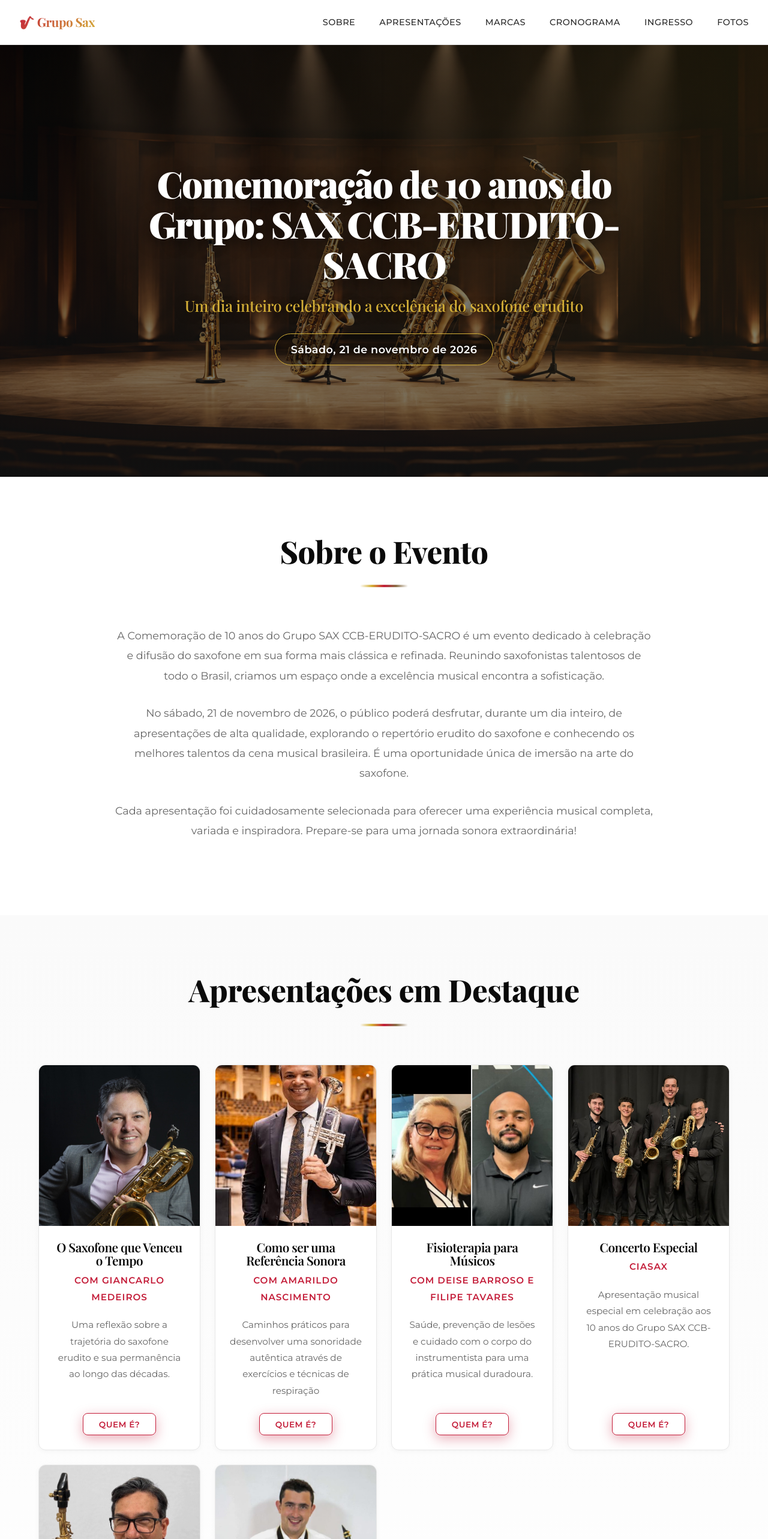
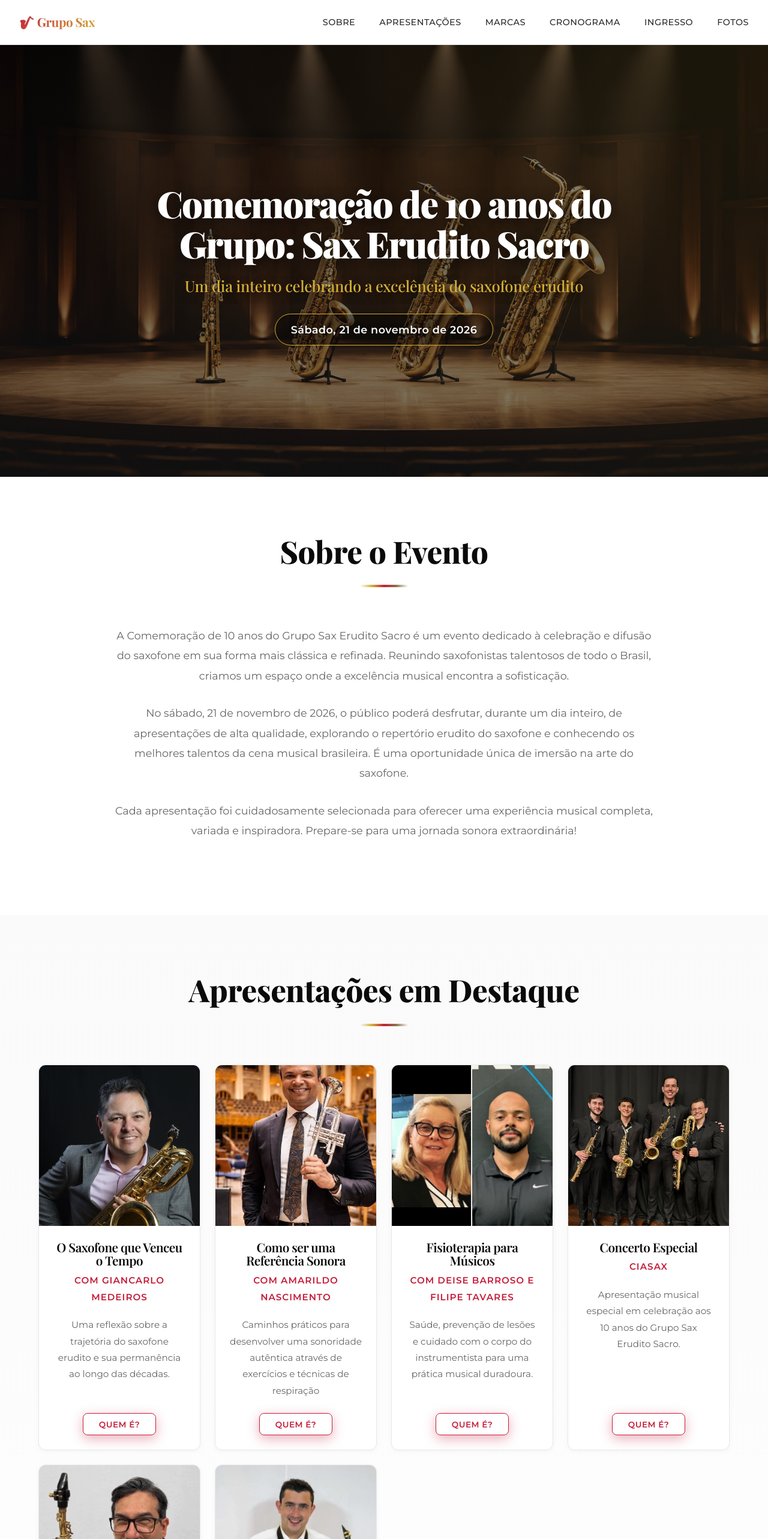
Before and after one commit to mahavibr/saxofone-event, a React (Vite) app: page / in a window 1280 px wide. Shown: the top 2566 px of the page at 60% size. Built offline with nearby package versions, Linux system fonts and the light colour scheme.

Commit message:
feat: renomear evento para Sax Erudito Sacro e remover mencoes a CCB
Co-Authored-By: Claude Opus 4.8 <noreply@anthropic.com>

```diff
--- a/index.html
+++ b/index.html
@@ -5,11 +5,11 @@
     <meta name="viewport" content="width=device-width, initial-scale=1.0" />
 
     <!-- Título e Favicon -->
-    <title>Comemoração de 10 anos do Grupo: SAX CCB-ERUDITO-SACRO</title>
+    <title>Comemoração de 10 anos do Grupo: Sax Erudito Sacro</title>
     <link rel="icon" type="image/svg+xml" href="/favicon.svg" />
 
     <!-- Descrição e Keywords -->
-    <meta name="description" content="Comemoração de 10 anos do Grupo SAX CCB-ERUDITO-SACRO - Um dia inteiro celebrando a excelência do saxofone erudito. Apresentações de saxofonistas talentosos do Brasil na Faculdade Uni Santana." />
+    <meta name="description" content="Comemoração de 10 anos do Grupo Sax Erudito Sacro - Um dia inteiro celebrando a excelência do saxofone erudito. Apresentações de saxofonistas talentosos do Brasil na Faculdade Uni Santana." />
     <meta name="keywords" content="saxofone, música erudita, encontro, São Paulo, concerto, clássico" />
     <meta name="author" content="Encontro de Saxofone" />
     <meta name="theme-color" content="#C41E3A" />
@@ -17,14 +17,14 @@
     <!-- Open Graph - Redes Sociais -->
     <meta property="og:type" content="event" />
     <meta property="og:url" content="https://saxofone-event.vercel.app" />
-    <meta property="og:title" content="Comemoração de 10 anos do Grupo: SAX CCB-ERUDITO-SACRO" />
+    <meta property="og:title" content="Comemoração de 10 anos do Grupo: Sax Erudito Sacro" />
     <meta property="og:description" content="Um dia inteiro de apresentações extraordinárias de saxofone erudito. Reunindo os melhores talentos saxofonistas do Brasil." />
     <meta property="og:image" content="https://saxofone-event.vercel.app/og-image.png" />
     <meta property="og:site_name" content="Encontro de Saxofone" />
 
     <!-- Twitter Card -->
     <meta name="twitter:card" content="summary_large_image" />
-    <meta name="twitter:title" content="Comemoração de 10 anos do Grupo: SAX CCB-ERUDITO-SACRO" />
+    <meta name="twitter:title" content="Comemoração de 10 anos do Grupo: Sax Erudito Sacro" />
     <meta name="twitter:description" content="Um dia inteiro de música erudita. Apresentações de saxofonistas profissionais do Brasil." />
     <meta name="twitter:image" content="https://saxofone-event.vercel.app/og-image.png" />
   </head>
--- a/src/App.jsx
+++ b/src/App.jsx
@@ -86,7 +86,7 @@ function App() {
   const faqItems = [
     {
       question: 'Qual é a data e local do evento?',
-      answer: 'A Comemoração de 10 anos do Grupo SAX CCB-ERUDITO-SACRO ocorre na Faculdade Uni Santana, localizada na Rua Voluntários da Pátria, 257 - Próximo ao Metrô Tietê (Linha Azul). O evento acontece no sábado, 21 de novembro de 2026, a partir das 08:00. A programação completa está disponível na seção de cronograma.'
+      answer: 'A Comemoração de 10 anos do Grupo Sax Erudito Sacro ocorre na Faculdade Uni Santana, localizada na Rua Voluntários da Pátria, 257 - Próximo ao Metrô Tietê (Linha Azul). O evento acontece no sábado, 21 de novembro de 2026, a partir das 08:00. A programação completa está disponível na seção de cronograma.'
     },
     {
       question: 'Quantos ingressos posso comprar?',
@@ -185,7 +185,7 @@ Possui especialização em Reabilitação Funcional das Disfunções Musculoesqu
     {
       name: 'Concerto Especial',
       role: 'CiaSax',
-      bio: 'Apresentação musical especial em celebração aos 10 anos do Grupo SAX CCB-ERUDITO-SACRO.',
+      bio: 'Apresentação musical especial em celebração aos 10 anos do Grupo Sax Erudito Sacro.',
       fullBio: `O Cia.Sax atua desde o ano de 2017 em diversos festivais e masterclasses, diversificando a música erudita para quarteto de saxofones para todos aqueles que querem ouvir novas sonoridades.
 
 O grupo participou de masterclasses com renomados saxofonistas, de grandes festivais, como Gramado in Concert, 2º Festival de Verão de Campos do Jordão, do Núcleo de Desenvolvimento de Carreira, da EMESP Tom Jobim, e no ano de 2023 foi vencedor do Concurso Jovens Solistas da Banda Sinfônica Jovem do Estado de São Paulo.
@@ -266,7 +266,7 @@ Cursou saxofone no Conservatório de Tatuí, e sua missão a cada saxofone é de
 
       <section className="hero">
         <div className="hero-content">
-          <h1>Comemoração de 10 anos do Grupo: SAX CCB-ERUDITO-SACRO</h1>
+          <h1>Comemoração de 10 anos do Grupo: Sax Erudito Sacro</h1>
           <p className="hero-subtitle">Um dia inteiro celebrando a excelência do saxofone erudito</p>
           <p className="hero-date">Sábado, 21 de novembro de 2026</p>
         </div>
@@ -277,7 +277,7 @@ Cursou saxofone no Conservatório de Tatuí, e sua missão a cada saxofone é de
           <h2>Sobre o Evento</h2>
           <div className="about-content">
             <p>
-              A Comemoração de 10 anos do Grupo SAX CCB-ERUDITO-SACRO é um evento dedicado à celebração e difusão do saxofone
+              A Comemoração de 10 anos do Grupo Sax Erudito Sacro é um evento dedicado à celebração e difusão do saxofone
               em sua forma mais clássica e refinada. Reunindo saxofonistas talentosos de todo o Brasil, criamos um espaço
               onde a excelência musical encontra a sofisticação.
             </p>
@@ -628,7 +628,7 @@ function Footer({ faqItems, expandedFaq, toggleFaq }) {
         </section>
 
         <div className="footer-bottom">
-          <p>&copy; 2026 Grupo SAX CCB-ERUDITO-SACRO. Todos os direitos reservados.</p>
+          <p>&copy; 2026 Grupo Sax Erudito Sacro. Todos os direitos reservados.</p>
           <p>
             WhatsApp:
             <a href="https://wa.me/5515997174741" target="_blank" rel="noopener noreferrer"> (15) 99717-4741</a> (Giancarlo) |
--- a/src/Fotos.jsx
+++ b/src/Fotos.jsx
@@ -10,7 +10,7 @@ function Fotos() {
         <div className="container">
           <h1>Fotos e Vídeos do Evento</h1>
           <p className="photos-subtitle">
-            Comemoração de 10 anos do Grupo SAX CCB-ERUDITO-SACRO · 21 de novembro de 2026
+            Comemoração de 10 anos do Grupo Sax Erudito Sacro · 21 de novembro de 2026
           </p>
 
           <div className="photos-notice">
@@ -29,7 +29,7 @@ function Fotos() {
       <footer>
         <div className="footer-content">
           <div className="footer-bottom">
-            <p>&copy; 2026 Grupo SAX CCB-ERUDITO-SACRO. Todos os direitos reservados.</p>
+            <p>&copy; 2026 Grupo Sax Erudito Sacro. Todos os direitos reservados.</p>
             <p>
               WhatsApp:
               <a href="https://wa.me/5515997174741" target="_blank" rel="noopener noreferrer"> (15) 99717-4741</a> (Giancarlo) |
```
